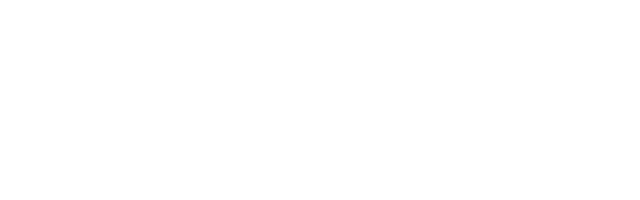
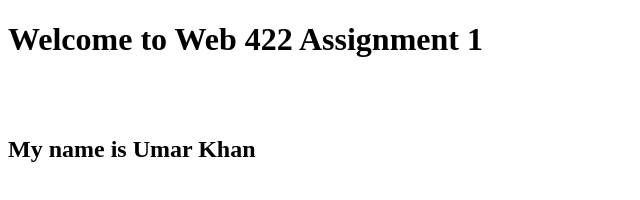
Before and after one commit to ukhan57/WEB422-ASSIGNMENT-1, a website: page index.html in a window 1280 px wide. Shown: the whole page, without its empty margins (0-640 px from the left). Drawn offline with Linux system fonts and the light colour scheme.

Commit message:
Updated index.html file

```diff
--- a/index.html
+++ b/index.html
@@ -6,6 +6,8 @@
     <title>Web422 Assignment 1</title>
 </head>
 <body>
-
+    <h1>Welcome to Web 422 Assignment 1</h1>
+    <br><br>
+    <h2>My name is Umar Khan</h2>
 </body>
 </html>
```
